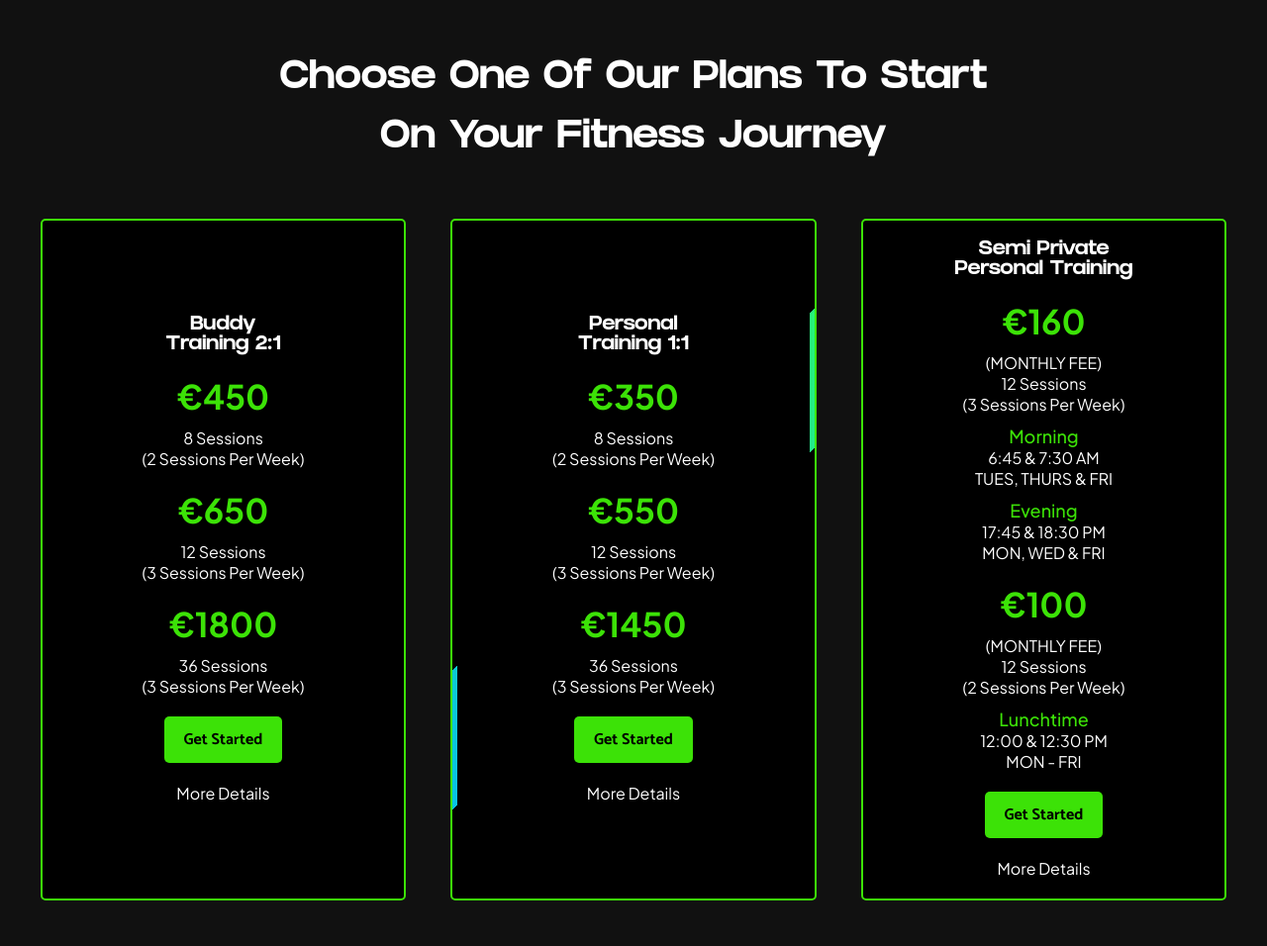
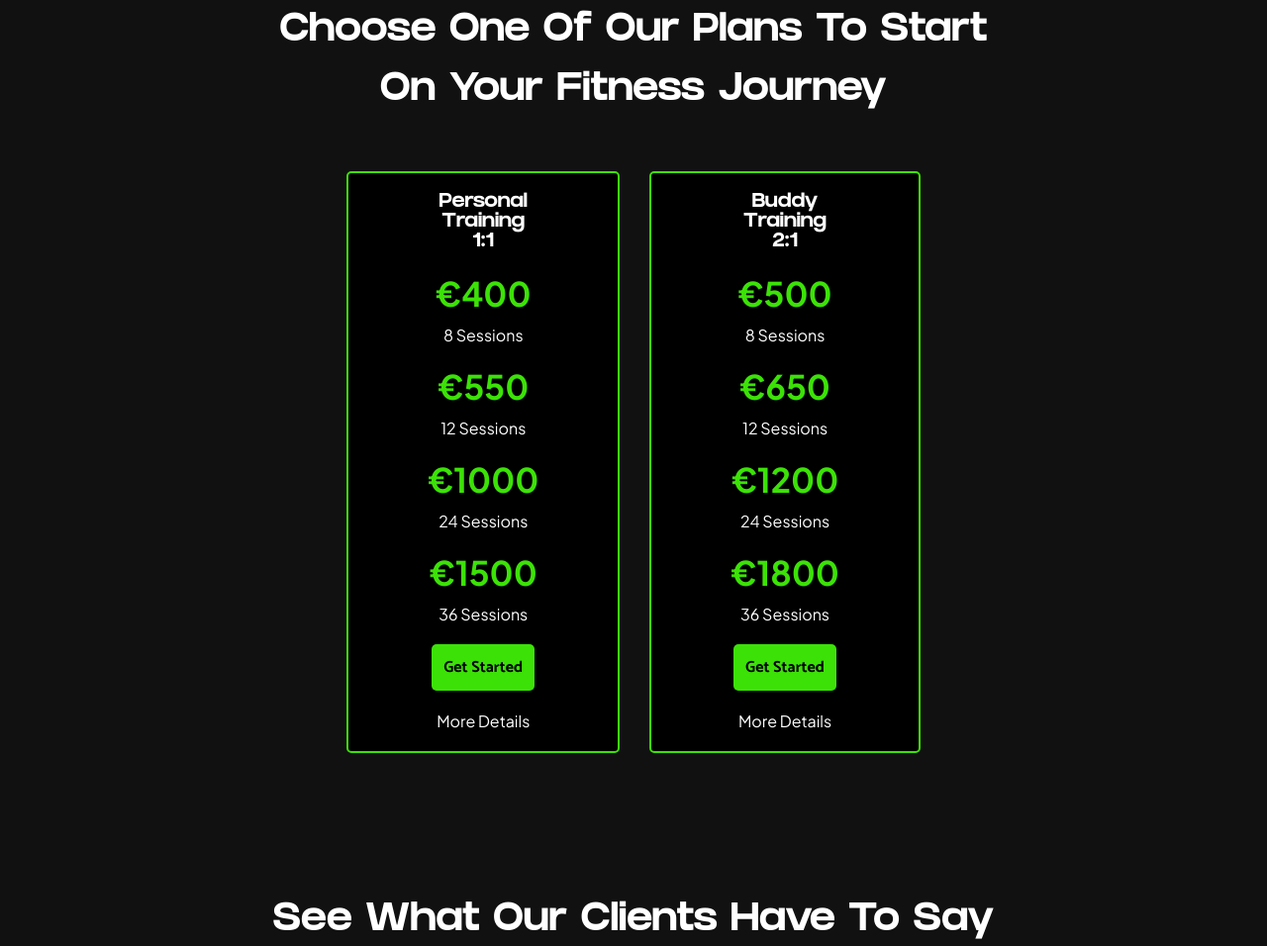
Before and after one commit to TeamBocean/Bodybuddiessite, a website built with Vite: page index.html in a window 1280 px wide. Shown: the part 1367-2323 px from the top of the page at 99% size. Built offline with nearby package versions, Linux system fonts and the light colour scheme; files whose address does not match are found by name.

Commit message:
pricing changes

```diff
--- a/css/sections/hero.css
+++ b/css/sections/hero.css
@@ -20,6 +20,9 @@ video{
 .hero__content img {
   width: 100%;
 }
+
+
+
 
 .hero__title {
   font-size: 64px;
--- a/css/sections/pricing.css
+++ b/css/sections/pricing.css
@@ -21,23 +21,23 @@
   font-size: 20px;
   text-align: center;
   font-family: 'GRIFTER', 'sans-serif';
-  z-index: 3; /* Added for higher stacking order */
+  z-index: 3;
 }
 
 .card__price {
   color: var(--secondary-color);
   font-size: 34px;
   font-weight: 700;
-  z-index: 3; /* Added for higher stacking order */
+  z-index: 3;
 }
 
 .card__session {
   margin-top: -10px;
-  z-index: 3; /* Added for higher stacking order */
+  z-index: 3;
 }
 
 .card__session-frequency {
-  z-index: 3; /* Added for higher stacking order */
+  z-index: 3;
   margin-top: -10px;
 }
 
@@ -58,7 +58,7 @@
 
 .pricing__content {
   display: flex;
-  justify-content: space-between;
+  justify-content: center;
   gap: 30px;
 }
 
@@ -75,7 +75,7 @@
 }
 
 .card__cta-button {
-  padding: 10px 20px;
+  padding: 10px 12px;
   border: none;
   border-radius: 5px;
   cursor: pointer;
@@ -97,14 +97,14 @@
   color: var(--secondary-color);
 }
 
-.pricing__card.pricing__card-2 {
+/* .pricing__card.pricing__card-2 {
     position: relative;
     display: flex;
     place-content: center;
     place-items: center;
     overflow: hidden;
     border-radius: 5px;
-}
+} */
 
 .pricing__card.pricing__card-2 h2 {
     z-index: 3;
@@ -296,6 +296,7 @@
 
 @media (max-width: 1024px) {
 
+
 }
 
 @media (max-width: 1200px) {
--- a/index.html
+++ b/index.html
@@ -57,8 +57,7 @@
           <div class="hero__description">
 
             <p class="">Personal Training.</p>
-            <p class="n">Buddy Training.</p>
-            <p class=""> Semi Private Training.</p>
+            <p class="">Buddy Training.</p>
           </div>
           <!-- <a class="session__button">Get free session</a> -->
           <div class="hero__buttons">
@@ -155,25 +154,62 @@
         <h3 class="pricing__subtitle">Choose One Of Our Plans To Start <br> On Your Fitness Journey</h3>
 
         <div class="pricing__content">
-          <article class="pricing__card pricing__card-1" data-aos="fade-right">
+
+          <article class="pricing__card" data-aos="zoom-in">
+            <div class="card__info">
+              <h3 class="card__title">Personal <br>Training <br>1:1</h3>
+
+              <span class="card__price">€400</span>
+              <div class="card__session__pricing">
+                <span class="card__session">8 Sessions</span>
+              </div>
+
+              <span class="card__price">€550</span>
+              <div class="card__session__pricing">
+                <span class="card__session">12 Sessions</span>
+              </div>
+
+              <span class="card__price">€1000</span>
+              <div class="card__session__pricing">
+                <span class="card__session">24 Sessions</span>
+              </div>
+
+              <span class="card__price">€1500</span>
+              <div class="card__session__pricing">
+                <span class="card__session">36 Sessions</span>
+              </div>
+
+              <div class="button-container">
+                <a href="#contact"><button class="card__cta-button">Get Started</button></a>
+              </div>
+
+              <div class="card__details">
+                <a class="showModalTwo">More Details</a>
+              </div>
+            </div>
+          </article>
+
+          <article class="pricing__card" data-aos="fade-right">
             <div class="card__info">
               <h3 class="card__title">Buddy <br>Training 2:1</h3>
-              <span class="card__price">€450</span>
+              <span class="card__price">€500</span>
               <div class="card__session__pricing">
                 <span class="card__session">8 Sessions</span>
-                <span class="card__session-frequency">(2 Sessions Per Week)</span>
               </div>
 
               <span class="card__price">€650</span>
               <div class="card__session__pricing">
                 <span class="card__session">12 Sessions</span>
-                <span class="card__session-frequency">(3 Sessions Per Week)</span>
+              </div>
+
+              <span class="card__price">€1200</span>
+              <div class="card__session__pricing">
+                <span class="card__session">24 Sessions</span>
               </div>
 
               <span class="card__price">€1800</span>
               <div class="card__session__pricing">
                 <span class="card__session">36 Sessions</span>
-                <span class="card__session-frequency">(3 Sessions Per Week)</span>
               </div>
 
               <div class="button-container">
@@ -214,37 +250,7 @@
 
 
 
-          <article class="pricing__card pricing__card-2" data-aos="zoom-in">
-            <div class="card__info">
-              <h3 class="card__title">Personal <br>Training 1:1</h3>
 
-              <span class="card__price">€350</span>
-              <div class="card__session__pricing">
-                <span class="card__session">8 Sessions</span>
-                <span class="card__session-frequency">(2 Sessions Per Week)</span>
-              </div>
-
-              <span class="card__price">€550</span>
-              <div class="card__session__pricing">
-                <span class="card__session">12 Sessions</span>
-                <span class="card__session-frequency">(3 Sessions Per Week)</span>
-              </div>
-
-              <span class="card__price">€1450</span>
-              <div class="card__session__pricing">
-                <span class="card__session">36 Sessions</span>
-                <span class="card__session-frequency">(3 Sessions Per Week)</span>
-              </div>
-
-              <div class="button-container">
-                <a href="#contact"><button class="card__cta-button">Get Started</button></a>
-              </div>
-
-              <div class="card__details">
-                <a class="showModalTwo">More Details</a>
-              </div>
-            </div>
-          </article>
 
           <!-- <div id="myModalTwo" class="modalTwo">
             <div class="modal-content">
@@ -274,50 +280,7 @@
           </div> -->
 
 
-          <article class="pricing__card pricing__card-3" data-aos="fade-left">
-            <div class="card__info">
-              <h3 class="card__title">Semi Private Personal Training</h3>
-              <span class="card__price">€160</span>
-              <div class="card__session__pricing">
-                <span class="card__session-frequency">(MONTHLY FEE)</span>
-                <span class="card__session">12 Sessions</span>
-                <span class="card__session-frequency">(3 Sessions Per Week)</span>
 
-                <div class="timing">
-                  <p class="day">Morning</p>
-                  <span class="card__session">6:45 & 7:30 AM</span>
-                  <span class="card__session">TUES, THURS & FRI</span>
-                </div>
-
-                <div class="timing">
-                  <p class="day">Evening</p>
-                  <span class="card__session">17:45 & 18:30 PM</span>
-                  <span class="card__session">MON, WED & FRI</span>
-                </div>
-              </div>
-
-              <span class="card__price">€100</span>
-              <div class="card__session__pricing">
-                <span class="card__session-frequency">(MONTHLY FEE)</span>
-                <span class="card__session">12 Sessions</span>
-                <span class="card__session-frequency">(2 Sessions Per Week)</span>
-
-                <div class="lunchtime">
-                  <p class="day">Lunchtime</p>
-                  <span class="card__session">12:00 & 12:30 PM</span>
-                  <span class="card__session">MON - FRI</span>
-                </div>
-              </div>
-
-              <div class="button-container">
-                <a href="#contact"><button class="card__cta-button">Get Started</button></a>
-              </div>
-
-              <div class="card__details">
-                <a id="showModalThree">More Details</a>
-              </div>
-            </div>
-          </article>
 
           <!-- <div id="myModalThree loading" class="modalThree">
             <div class="modal-content">
@@ -569,5 +532,4 @@
   <script nomodule src="https://unpkg.com/ionicons@7.1.0/dist/ionicons/ionicons.js"></script>
   <script src="js/script.js" ></script>
 </body>
-
 </html>
```
Also changed, not shown: js/script.js (+61 -59 lines).
